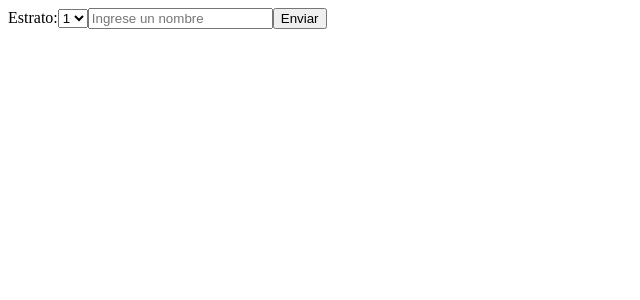
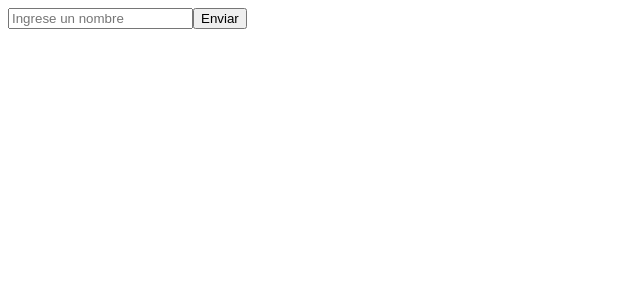
Before and after one commit to LozanoAndersonTheStain/learning-React, a React (Create React App) app: page / in a window 1280 px wide. Shown: the top 300 px of the page, without its empty margins (0-640 px from the left). Built offline with nearby package versions, Linux system fonts and the light colour scheme.

Commit message:
Se crea archivo con validacion de campo

```diff
--- a/package.json
+++ b/package.json
@@ -7,6 +7,7 @@
     "@testing-library/react": "^13.4.0",
     "@testing-library/user-event": "^13.5.0",
     "bootstrap": "^5.2.2",
+    "lodash": "^4.17.21",
     "react": "^18.2.0",
     "react-dom": "^18.2.0",
     "react-scripts": "5.0.1",
--- a/src/App.js
+++ b/src/App.js
@@ -1,8 +1,9 @@
 import React from 'react'
+import FormularioValidacion from './components/Formulario-Validacion/FormularioValidacion'
 // import Formulario from './components/Formulario/Formulario'
 // import Listar from './components/Listar/listar'
 // import FormularioSelect from './components/FormularioSelect/FormularioSelect'
-import FormilarioStates from './components/FormularioStates/FormilarioStates'
+// import FormilarioStates from './components/FormularioStates/FormilarioStates'
 
 const App = () => {
   return (
@@ -10,7 +11,8 @@ const App = () => {
       {/* <Listar /> */}
       {/* <Formulario /> */}
       {/* <FormularioSelect /> */}
-      <FormilarioStates />
+      {/* <FormilarioStates /> */}
+      <FormularioValidacion />
     </div>
   )
 }
--- /dev/null
+++ b/src/components/Formulario-Validacion/FormularioValidacion.jsx
@@ -0,0 +1,33 @@
+import { isEmpty } from 'lodash'
+import React, { useState } from 'react'
+
+const FormularioValidacion = () => {
+  const [nombre, setNombre] = useState('')
+
+  const showAlert = (e) => {
+    e.preventDefault()
+    if (isEmpty(nombre)) {
+      alert('El campo Nombre no puede estar vacío')
+      return
+    }
+    setNombre('')
+    return
+  }
+
+  return (
+    <div>
+      <form onSubmit={showAlert}>
+        <input
+          type="text"
+          placeholder="Ingrese un nombre"
+          onChange={(e) => setNombre(e.target.value)}
+          value={nombre}
+        />
+        <input type="submit" value="Enviar" />
+        <h1>{nombre}</h1>
+      </form>
+    </div>
+  )
+}
+
+export default FormularioValidacion
```
Also changed, not shown: 1 other file (tests, documents, lock files or other folders).
